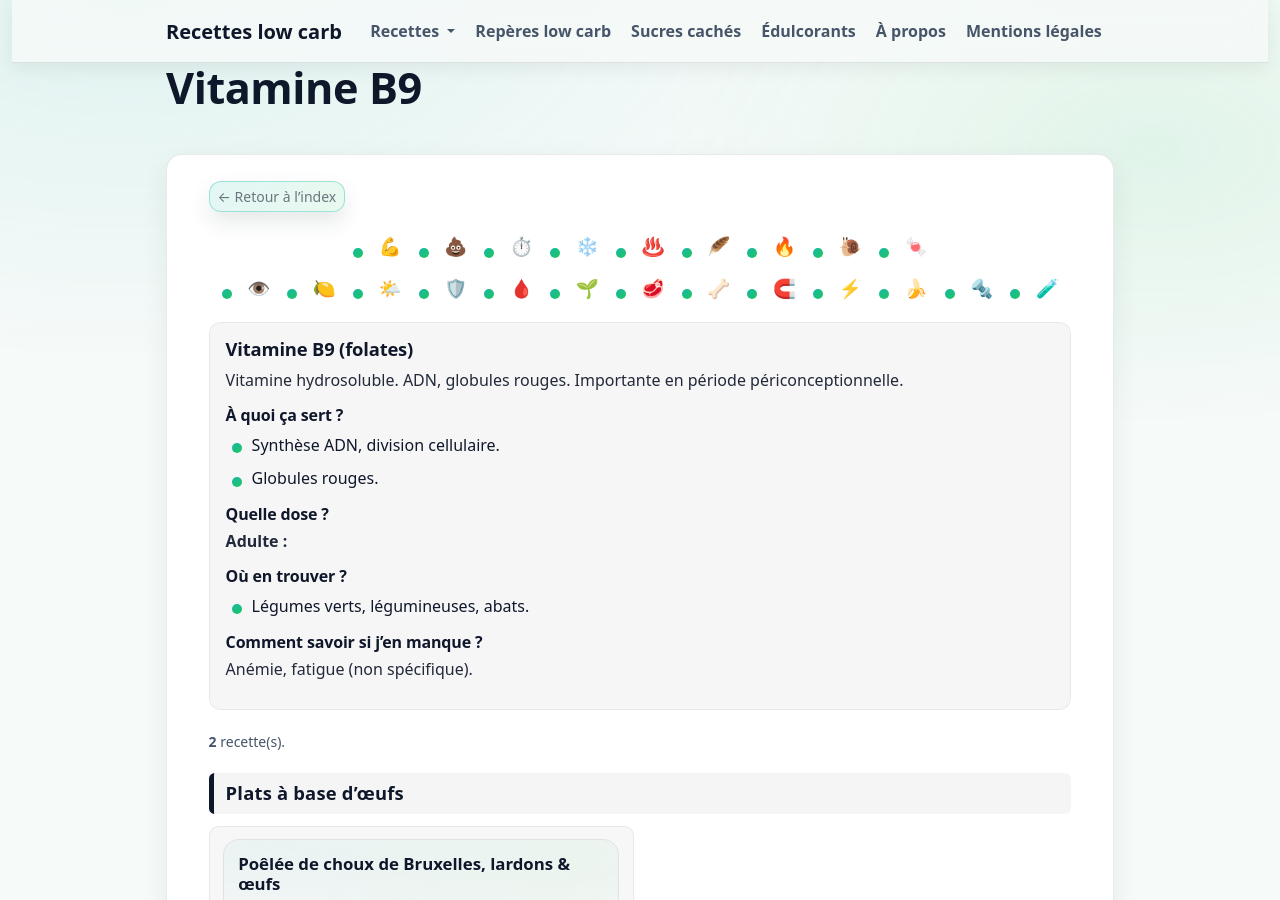
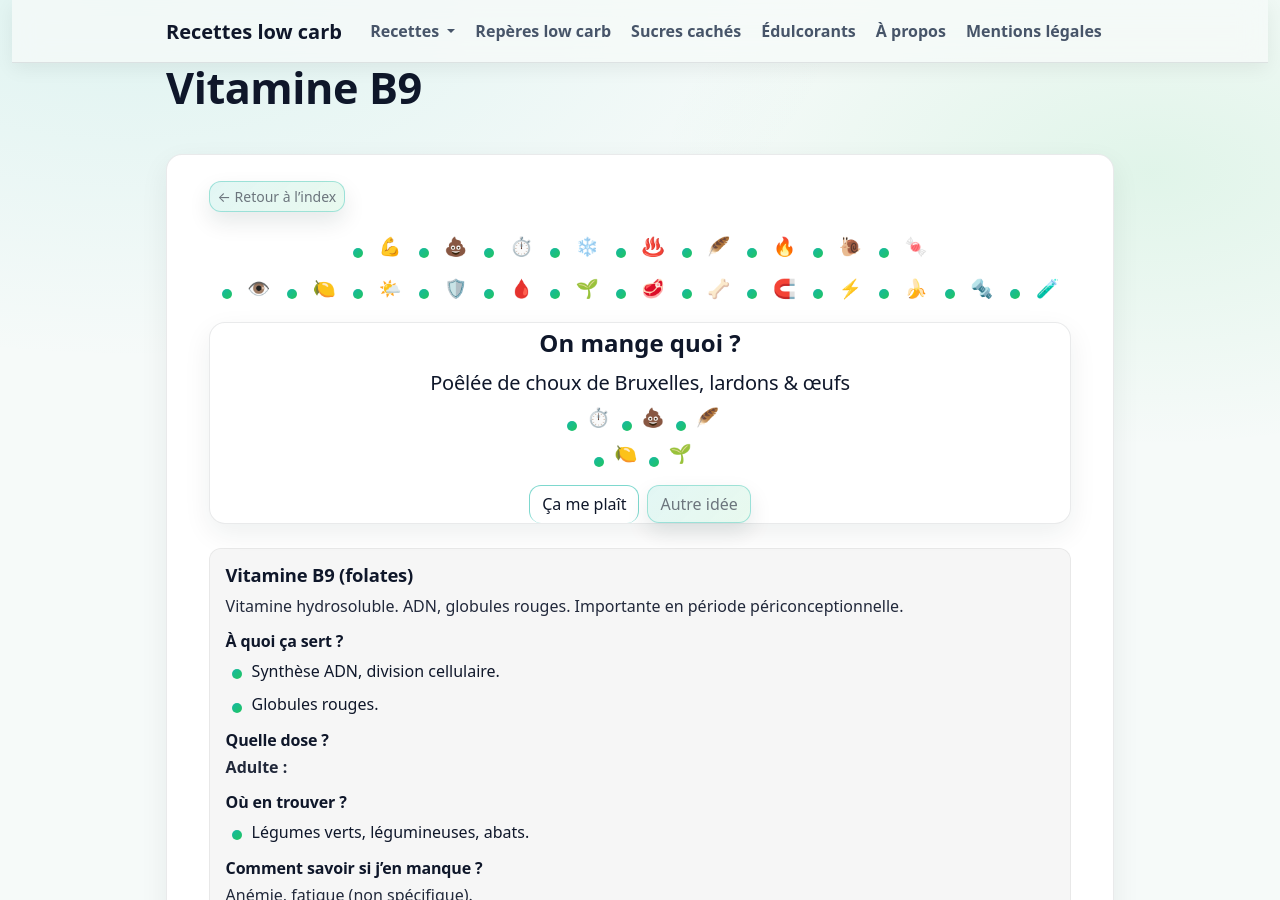
Before and after one commit to laurie-boissay/laurie-boissay.github.io, a Jekyll site: the page built from micronutriments/vitamine-b9.html, in a window 1280 px wide and 900 px high. Built offline with Jekyll 4.4.1, drawn with Linux system fonts in a browser that asks for light colours.

Commit message:
include random pick injecté dans les pages tags

```diff
--- a/_includes/random-pick.html
+++ b/_includes/random-pick.html
@@ -23,12 +28,13 @@
   <!-- Zone où la “pick-card” est injectée par JS -->
   <div id="random-pick"></div>
 
-  <!--
+  {%- comment -%}
     ✅ Bloc “infos tags + micronutriments”
-    - Ce bloc est HORS tirage : navigation rapide.
+    - HORS tirage : navigation rapide.
     - On inclut volontairement "gout-sucre" ici, même s’il est exclu du tirage.
-    - URLs : pages /tags/<id>/ et /micronutriments/<id>/.
-  -->
+    - Masquable via include.hide_links pour éviter les doublons.
+  {%- endcomment -%}
+  {%- unless include.hide_links -%}
     <div class="random-pick-links mt-2">
 
       <!-- Ligne 1 : tags fonctionnels -->
@@ -68,6 +74,7 @@
       </ul>
 
     </div>
+  {%- endunless -%}
 </div>
 
 <script>
@@ -77,11 +84,28 @@
     - Exclut toutes les recettes taguées "gout-sucre"
     - Exclut certains recipe_group du tirage
     - Affiche aussi les badges (tags + micronutriments) de la recette tirée
+    - Mode page filtrée :
+        body[data-filter-type="tag|micro"][data-filter-id="..."]
       =========================================================
   */
 
-  // On attend que TOUT le DOM soit chargé (car #recipes-index est plus bas dans la page).
+  // On attend que TOUT le DOM soit chargé (car #recipes-index peut être plus bas).
   document.addEventListener("DOMContentLoaded", () => {
+
+    // Racine : index des recettes (cartes)
+    const indexRoot = document.getElementById("recipes-index");
+
+    // Cible : où on injecte la “pick-card”
+    const pickHost = document.getElementById("random-pick");
+
+    // Si l’un des éléments est absent, on ne fait rien (évite erreurs console)
+    if (!indexRoot || !pickHost) return;
+
+    // ----------------------------
+    // MODE "PAGE FILTRÉE" (tags/micros)
+    // ----------------------------
+    const FILTER_TYPE = (document.body?.dataset?.filterType || "").toLowerCase().trim(); // "tag"|"micro"|""
+    const FILTER_ID = (document.body?.dataset?.filterId || "").toLowerCase().trim();     // ex: "selenium"
 
     // Tag exclu du tirage
     const EXCLUDED_TAG = "gout-sucre";
@@ -188,18 +205,39 @@
       return EXCLUDED_GROUPS.includes(group);
     }
 
+    // Vérifie que la carte correspond au filtre courant (si présent)
+    function matchesPageFilter(card) {
+      // Pas de filtre => tout passe
+      if (!FILTER_TYPE || !FILTER_ID) return true;
+
+      if (FILTER_TYPE === "tag") {
+        const tags = parseList(card?.dataset?.tags);
+        return tags.includes(FILTER_ID);
+      }
+
+      if (FILTER_TYPE === "micro") {
+        const micros = parseList(card?.dataset?.micros);
+        return micros.includes(FILTER_ID);
+      }
+
+      // Type inconnu => on ne filtre pas (sécurité)
+      return true;
+    }
+
     // Liste des candidats au tirage
     function getCandidates() {
-      if (!indexRoot) return [];
-
       return Array.from(indexRoot.querySelectorAll(".recipe-card a[href]"))
         .filter(isValidRecipeLink)
         .filter(a => {
           const card = a.closest(".recipe-card");
           if (!card) return false;
 
+          // Exclusions globales
           if (hasExcludedTag(card)) return false;
           if (isInExcludedGroup(a)) return false;
+
+          // Filtre de page (tags/micros)
+          if (!matchesPageFilter(card)) return false;
 
           return true;
         });
--- a/_layouts/tag-index.html
+++ b/_layouts/tag-index.html
@@ -11,6 +11,19 @@ layout: page
 {%- endcomment -%}
 
 <section class="site-container" id="tag-index">
+
+  {%- comment -%}
+    Random pick (include) : mode page filtrée
+    - On copie filter_type / filter_id sur <body> via dataset
+    - Le random pick lit document.body.dataset.filterType / filterId
+    - On le fait ici car on ne contrôle pas la balise <body> depuis ce layout
+  {%- endcomment -%}
+  <script>
+    document.addEventListener("DOMContentLoaded", () => {
+      document.body.dataset.filterType = "{{ page.filter_type | escape }}";
+      document.body.dataset.filterId = "{{ page.filter_id | escape }}";
+    });
+  </script>
 
   {%- comment -%} Bouton retour index {%- endcomment -%}
   <header class="page-head">
@@ -26,37 +39,46 @@ layout: page
   <div class="nav-badges">
 
     <!-- Tags fonctionnels -->
-    <ul class="recipe-badges-line">
-      <li><a class="badge-link" href="/tags/tres-proteine/" title="Très protéiné">💪</a></li>
-      <li><a class="badge-link" href="/tags/riche-en-fibres/" title="Riche en fibres">💩</a></li>
-      <li><a class="badge-link" href="/tags/rapide/" title="Rapide">⏱️</a></li>
-      <li><a class="badge-link" href="/tags/congelable/" title="Congélable">❄️</a></li>
-      <li><a class="badge-link" href="/tags/micro-ondable/" title="Micro-ondable">♨️</a></li>
-      <li><a class="badge-link" href="/tags/peu-calorique/" title="Peu calorique">🪶</a></li>
-      <li><a class="badge-link" href="/tags/calorique/" title="Calorique">🔥</a></li>
-      <li><a class="badge-link" href="/tags/longue/" title="Préparation longue">🐌</a></li>
-      <li><a class="badge-link" href="/tags/gout-sucre/" title="Goût sucré">🍬</a></li>
+    <ul class="recipe-badges-line" aria-label="Tags fonctionnels">
+      <li><a class="badge-link" href="{{ '/tags/tres-proteine/' | relative_url }}" title="Très protéiné">💪</a></li>
+      <li><a class="badge-link" href="{{ '/tags/riche-en-fibres/' | relative_url }}" title="Riche en fibres">💩</a></li>
+      <li><a class="badge-link" href="{{ '/tags/rapide/' | relative_url }}" title="Rapide">⏱️</a></li>
+      <li><a class="badge-link" href="{{ '/tags/congelable/' | relative_url }}" title="Congélable">❄️</a></li>
+      <li><a class="badge-link" href="{{ '/tags/micro-ondable/' | relative_url }}" title="Micro-ondable">♨️</a></li>
+      <li><a class="badge-link" href="{{ '/tags/peu-calorique/' | relative_url }}" title="Peu calorique">🪶</a></li>
+      <li><a class="badge-link" href="{{ '/tags/calorique/' | relative_url }}" title="Calorique">🔥</a></li>
+      <li><a class="badge-link" href="{{ '/tags/longue/' | relative_url }}" title="Préparation longue">🐌</a></li>
+      <li><a class="badge-link" href="{{ '/tags/gout-sucre/' | relative_url }}" title="Goût sucré">🍬</a></li>
     </ul>
 
     <!-- Micronutriments -->
-    <ul class="recipe-badges-line">
-      <li><a class="badge-link" href="/micronutriments/omega-3/" title="Oméga-3">🐟</a></li>
-      <li><a class="badge-link" href="/micronutriments/vitamine-a/" title="Vitamine A">👁️</a></li>
-      <li><a class="badge-link" href="/micronutriments/vitamine-c/" title="Vitamine C">🍋</a></li>
-      <li><a class="badge-link" href="/micronutriments/vitamine-d/" title="Vitamine D">🌤️</a></li>
-      <li><a class="badge-link" href="/micronutriments/vitamine-e/" title="Vitamine E">🛡️</a></li>
-      <li><a class="badge-link" href="/micronutriments/vitamine-k/" title="Vitamine K">🩸</a></li>
-      <li><a class="badge-link" href="/micronutriments/vitamine-b9/" title="Vitamine B9">🌱</a></li>
-      <li><a class="badge-link" href="/micronutriments/vitamine-b12/" title="Vitamine B12">🥩</a></li>
-      <li><a class="badge-link" href="/micronutriments/calcium/" title="Calcium">🦴</a></li>
-      <li><a class="badge-link" href="/micronutriments/fer/" title="Fer">🧲</a></li>
-      <li><a class="badge-link" href="/micronutriments/magnesium/" title="Magnésium">⚡</a></li>
-      <li><a class="badge-link" href="/micronutriments/potassium/" title="Potassium">🍌</a></li>
-      <li><a class="badge-link" href="/micronutriments/zinc/" title="Zinc">🔩</a></li>
-      <li><a class="badge-link" href="/micronutriments/selenium/" title="Sélénium">🧪</a></li>
-      <li><a class="badge-link" href="/micronutriments/iode/" title="Iode">🌊</a></li>
+    <ul class="recipe-badges-line" aria-label="Micronutriments">
+      <li><a class="badge-link" href="{{ '/micronutriments/omega-3/' | relative_url }}" title="Oméga-3">🐟</a></li>
+
+      <li><a class="badge-link" href="{{ '/micronutriments/vitamine-a/' | relative_url }}" title="Vitamine A">👁️</a></li>
+      <li><a class="badge-link" href="{{ '/micronutriments/vitamine-c/' | relative_url }}" title="Vitamine C">🍋</a></li>
+      <li><a class="badge-link" href="{{ '/micronutriments/vitamine-d/' | relative_url }}" title="Vitamine D">🌤️</a></li>
+      <li><a class="badge-link" href="{{ '/micronutriments/vitamine-e/' | relative_url }}" title="Vitamine E">🛡️</a></li>
+      <li><a class="badge-link" href="{{ '/micronutriments/vitamine-k/' | relative_url }}" title="Vitamine K">🩸</a></li>
+      <li><a class="badge-link" href="{{ '/micronutriments/vitamine-b9/' | relative_url }}" title="Vitamine B9">🌱</a></li>
+      <li><a class="badge-link" href="{{ '/micronutriments/vitamine-b12/' | relative_url }}" title="Vitamine B12">🥩</a></li>
+
+      <li><a class="badge-link" href="{{ '/micronutriments/calcium/' | relative_url }}" title="Calcium">🦴</a></li>
+      <li><a class="badge-link" href="{{ '/micronutriments/fer/' | relative_url }}" title="Fer">🧲</a></li>
+      <li><a class="badge-link" href="{{ '/micronutriments/magnesium/' | relative_url }}" title="Magnésium">⚡</a></li>
+      <li><a class="badge-link" href="{{ '/micronutriments/potassium/' | relative_url }}" title="Potassium">🍌</a></li>
+      <li><a class="badge-link" href="{{ '/micronutriments/zinc/' | relative_url }}" title="Zinc">🔩</a></li>
+      <li><a class="badge-link" href="{{ '/micronutriments/selenium/' | relative_url }}" title="Sélénium">🧪</a></li>
+      <li><a class="badge-link" href="{{ '/micronutriments/iode/' | relative_url }}" title="Iode">🌊</a></li>
     </ul>
   </div>
+
+  {%- comment -%}
+    ✅ Random pick sur page badges
+    - On masque les liens fixes (doublon avec la nav-badges)
+    - Le filtre est appliqué via document.body.dataset.*
+  {%- endcomment -%}
+  {% include random-pick.html hide_links=true %}
 
   {%- comment -%}
     ===== Bloc descriptif TAG FONCTIONNEL =====
```
Also changed, not shown: other parts of _includes/random-pick.html (+12 -14 lines). Lines whose indentation alone changed are shown as unchanged.
